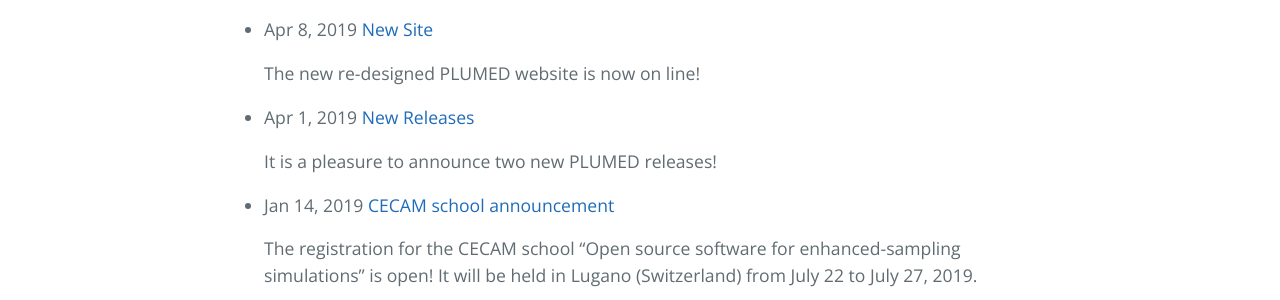
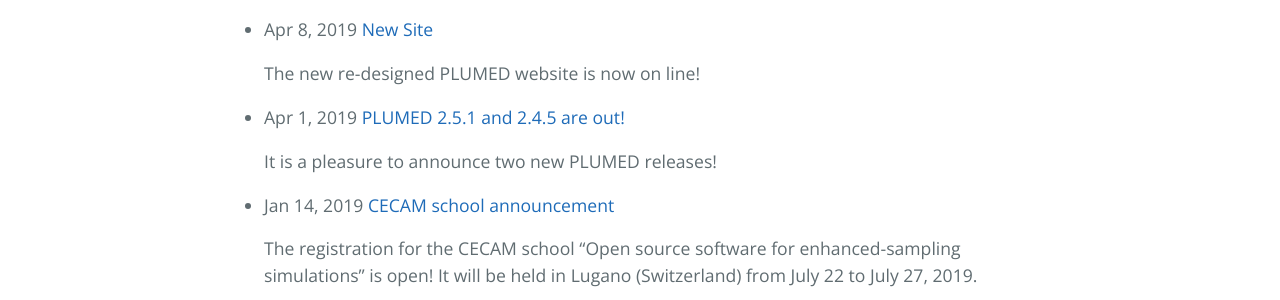
Before and after one commit to plumed/plumed.github.io, a Jekyll site: the page built from news.html, in a window 1280 px wide. Shown: the part 1083-1383 px from the top of the page. Built offline with Jekyll 4.4.1, drawn with Linux system fonts in a browser that asks for light colours; comment, search, counter and statistics services are not loaded; the repository's description, which GitHub fills in, is left out.

Commit message:
Update 2019-04-01-new-releases.md
new title

```diff
--- a/_posts/2019-04-01-new-releases.md
+++ b/_posts/2019-04-01-new-releases.md
@@ -1,3 +1,8 @@
+---
+title: PLUMED 2.5.1 and 2.4.5 are out!
+layout: default
+---
+
 It is a pleasure to announce two new PLUMED releases!
 
 Release 2.5.1 is a maintenance release on the 2.5.x branch and solves a few bugs. See [here](http://goo.gl/EUUu4A). Notice that we solved a bug in the GROMACS2018 interface related to the number of OpenMP threads, in order to take advantage of the fix you might have to patch GROMACS again.
```
